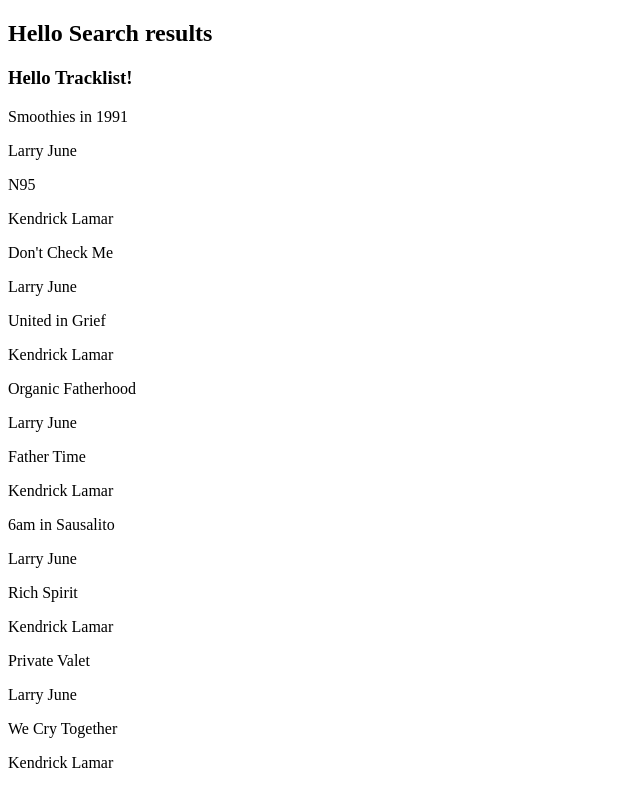
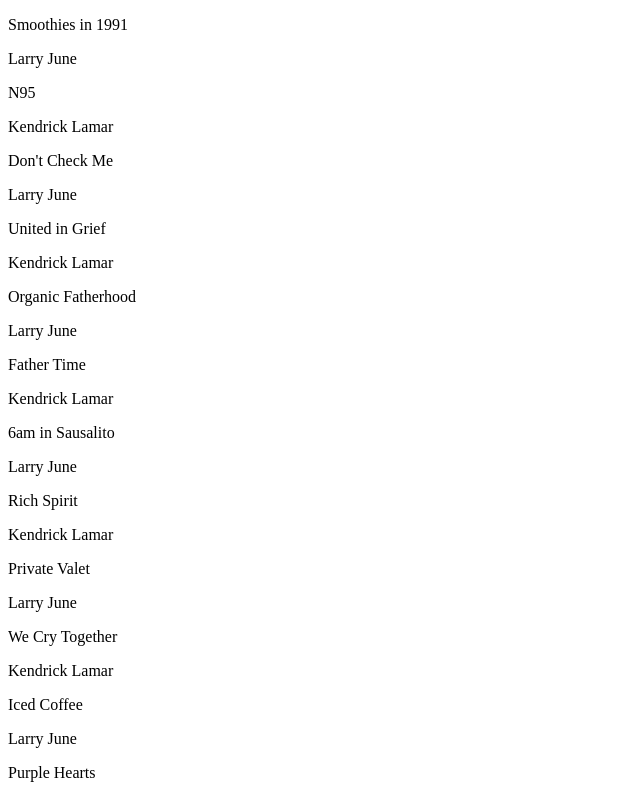
Before and after one commit to Joshua-Bernard/playlist-pro, a React app: page / in a window 1280 px wide. Shown: the top 788 px of the page, without its empty margins (0-640 px from the left). Built offline with nearby package versions, Linux system fonts and the light colour scheme; the HTML template or start-up script is replaced by a standard one.

Commit message:
Removed testing titles.

```diff
--- a/src/components/SearchResults/SearchResults.jsx
+++ b/src/components/SearchResults/SearchResults.jsx
@@ -4,7 +4,6 @@
 export default function SearchResults({ songs }) {
   return (
     <>
-      <h2>Hello Search results</h2>
       <Tracklist songs={songs} />
     </>
   );
--- a/src/components/Tracklist/Tracklist.jsx
+++ b/src/components/Tracklist/Tracklist.jsx
@@ -4,7 +4,6 @@
 export default function Tracklist({ songs }) {
   return (
     <>
-      <h3>Hello Tracklist!</h3>
       {songs.map((song, index) => (
         <Track song={song} key={index} />
       ))}
```
